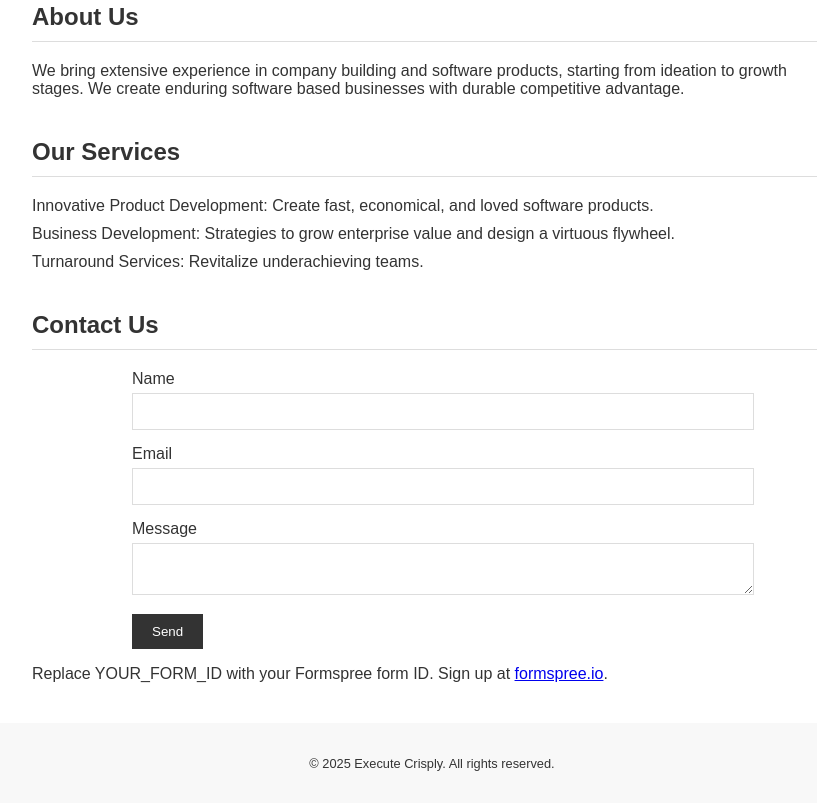
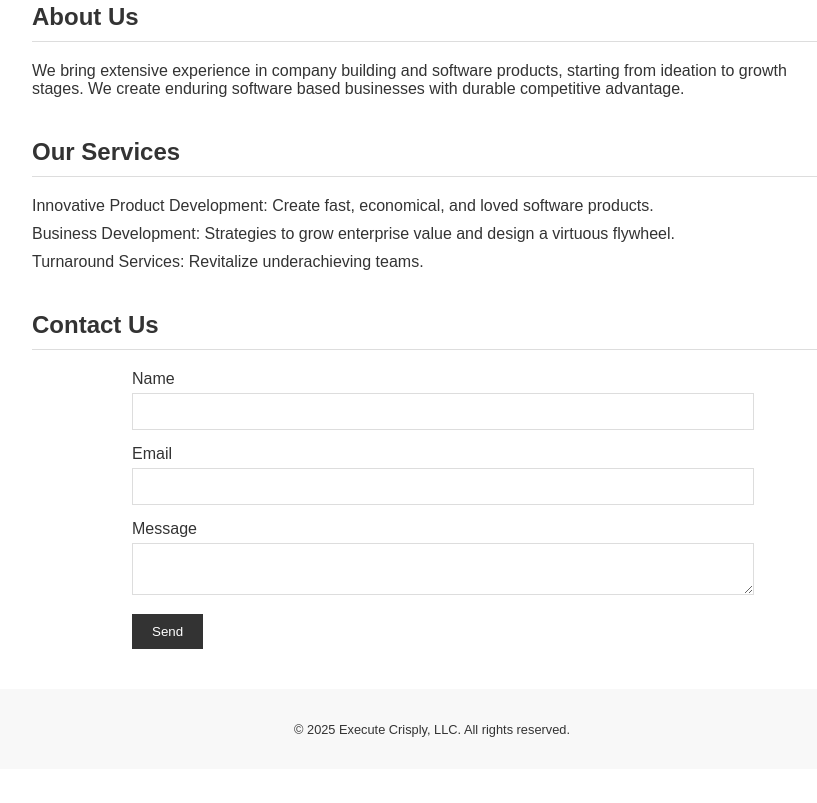
Before and after one commit to kudwitt/executecrisply.com, a plain HTML site: page index.html in a window 1280 px wide. Shown: the part 305-1108 px from the top of the page, without its empty margins (208-1025 px from the left). After the commit the page ends 1074 px from the top, so only its background shows below. Drawn offline with Linux system fonts and the light colour scheme.

Commit message:
Update index.html
typo

```diff
--- a/index.html
+++ b/index.html
@@ -62,11 +62,10 @@
             </div>
             <button type="submit">Send</button>
         </form>
-        <p>Replace YOUR_FORM_ID with your Formspree form ID. Sign up at <a href="https://formspree.io/">formspree.io</a>.</p>
     </section>
 
     <footer>
-        <p>&copy; 2025 Execute Crisply. All rights reserved.</p>
+        <p>&copy; 2025 Execute Crisply, LLC. All rights reserved.</p>
     </footer>
 </body>
 </html>
```
